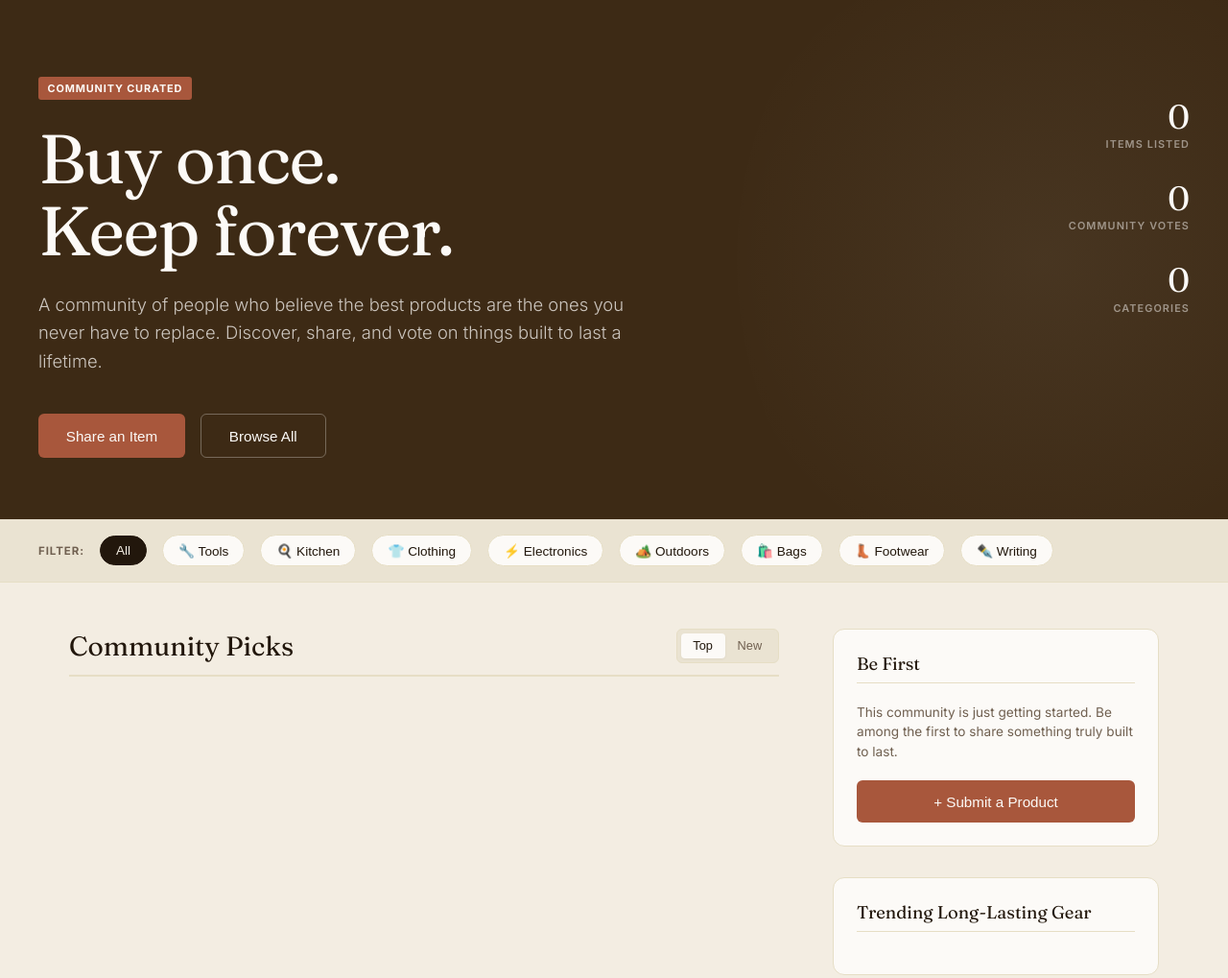
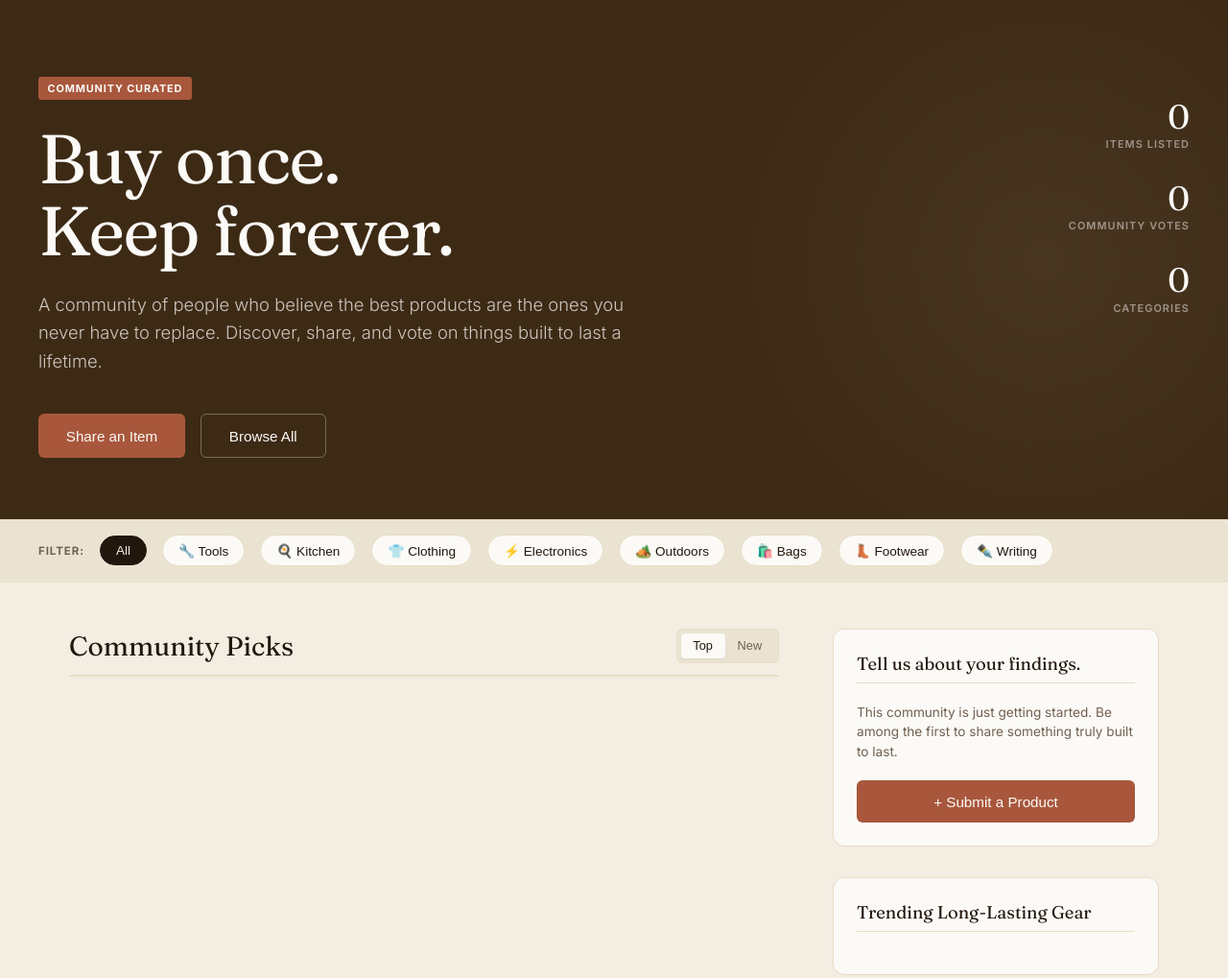
Before and after one commit to Rajvardhan-Singh-exe/heirloom, a website: page index.html in a window 1280 px wide. Shown: the top 1019 px of the page at 96% size. Drawn offline with nearby package versions, Linux system fonts and the light colour scheme; no server answers.

Commit message:
Update index.html

```diff
--- a/index.html
+++ b/index.html
@@ -213,7 +213,7 @@
 
         <div class="sidebar">
             <div class="widget">
-                <div class="widget-title">Be First</div>
+                <div class="widget-title">Tell us about your findings.</div>
                 <p class="widget-desc">This community is just getting started. Be among the first to share something truly built to last.</p>
                 <button class="btn-primary" style="width:100%; justify-content:center;" onclick="openModal()">+ Submit a Product</button>
             </div>
```
